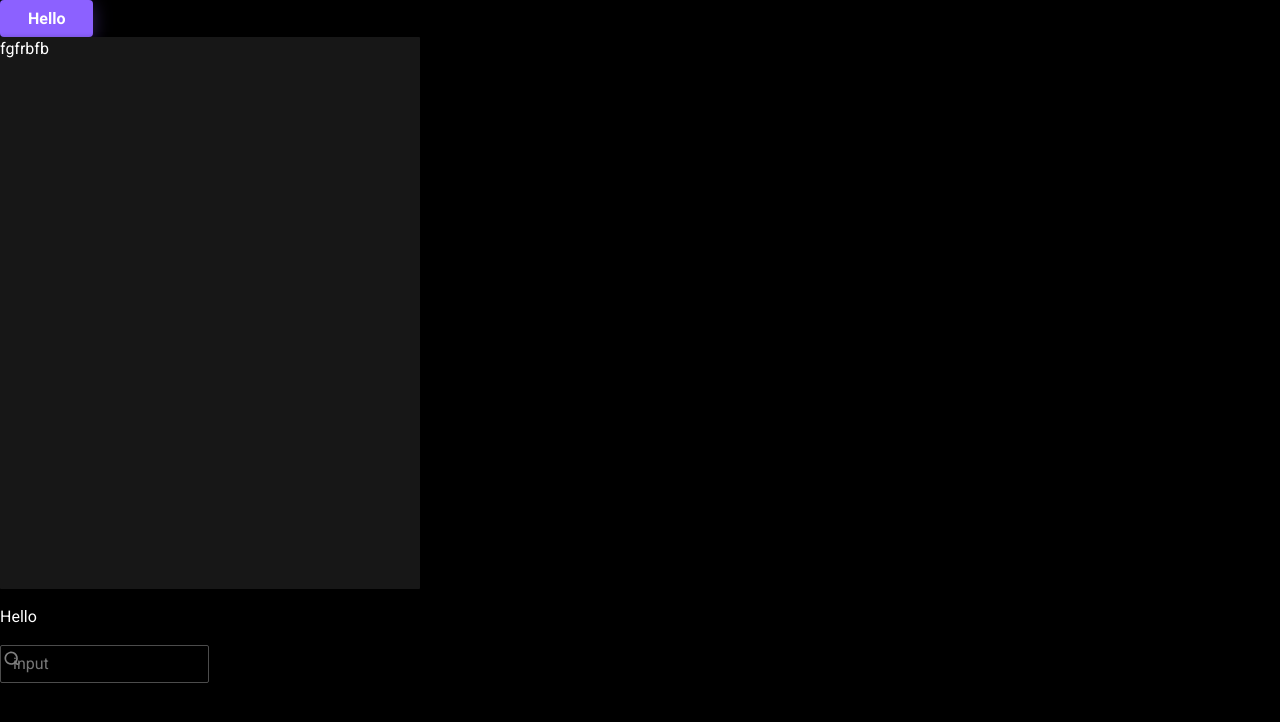
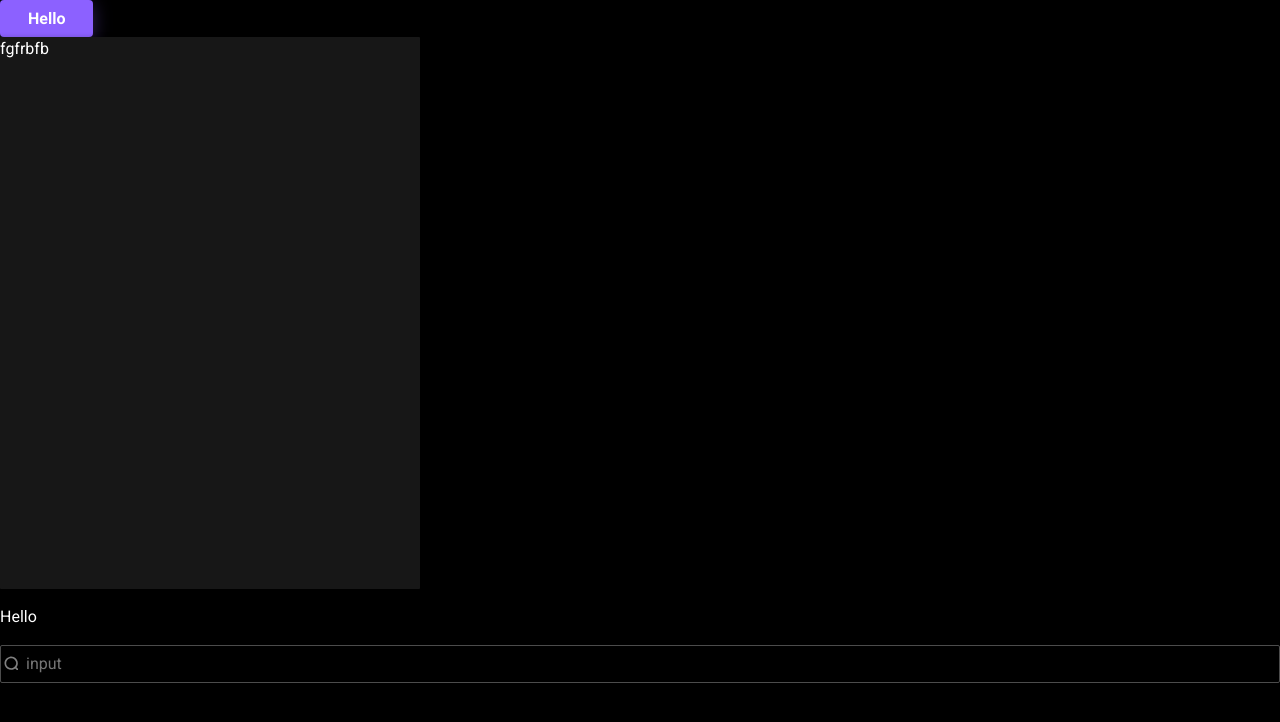
Before and after one commit to GmyryaAnastasia/flashcards, a React (Vite) app: page / in a window 1280 px wide. Shown: the top 722 px of the page. Built offline with nearby package versions, Linux system fonts and the light colour scheme.

Commit message:
add input

```diff
--- a/src/components/ui/input/input.module.scss
+++ b/src/components/ui/input/input.module.scss
@@ -1,21 +1,17 @@
 .root {
-  width: 50%;
+  width: 100%;
 }
 
 .fieldContainer {
   position: relative;
   width: 100%;
-}
-
-.label {
-  margin-bottom: 1px;
-  color: var(--color-dark-100);
-}
 
   .field {
-  position: relative;
+    display: inline-block;
 
+    width: 100%;
     padding: 6px 12px;
+
 
     font-size: 16px;
     font-weight: 400;
@@ -41,34 +37,45 @@
       border-color: var(--color-dark-300);
       outline: 1px solid var(--color-dark-300);
 
-    &.label {
-      color: var(--color-dark-300);
-    }
 
-    &:active{
+      &:active {
         border-color: var(--color-light-100);
         outline: 1px solid var(--color-light-100);
 
-      &::placeholder{
+        &::placeholder {
           color: var(--color-light-100);
         }
       }
 
-    & .search{
+      & .search {
         padding: 6px 20px;
       }
     }
 
-&.error{
+    &.error {
       border: 1px solid var(--color-dark-300);
       border-color: var(--color-danger-300);
 
-  &.errorLabel{
-    margin-bottom: 1px;
+      &::placeholder {
         color: var(--color-danger-300);
       }
     }
 
+  }
+
+  .fieldWithSearch {
+    padding: 6px 25px;
+  }
+
+}
+
+.label {
+  margin-bottom: 1px;
+  color: var(--color-dark-100);
+
+  & .disabledLabel {
+    color: var(--color-dark-300);
+  }
 }
 
 
@@ -79,8 +86,24 @@
   position: absolute;
   top: 50%;
   bottom: 50%;
-  left: 23%;
+  left: 98%;
   transform: translateY(-50%);
+
+  width: 20px;
+  height: 20px;
+  margin-right: 20px;
+  padding: 0;
+
+  background: transparent;
+  border: 0;
+  outline: 0;
+}
+
+.showSearch {
+  cursor: pointer;
+
+  position: absolute;
+  top: 23%;
 
   width: 20px;
   height: 20px;
@@ -92,28 +115,9 @@
   outline: 0;
 }
 
-.showSearchBox{
-  margin-right: 10px;
+
+.errorLabel {
+  margin-bottom: 1px;
+  line-height: 0;
+  color: var(--color-danger-300);
 }
-
-.showSearch {
-  cursor: pointer;
-
-  position: absolute;
-  top: 10%;
-
-  width: 20px;
-  height: 20px;
-  margin-right: 12px;
-  padding: 0;
-
-  background: transparent;
-  border: 0;
-  outline: 0;
-
-  &.field{
-    padding-left: 50px;
-  }
-
-
-}
--- a/src/components/ui/input/input.tsx
+++ b/src/components/ui/input/input.tsx
@@ -37,11 +37,11 @@ export const Input = ({type, placeholder, errorMessage, title, onValueChange, on
         <div className={s.root}>
             {!isSearchButtonShow &&
                 <div>
-                    <Typography variant={'body2'} className={s.label}>{title}</Typography>
+                    <Typography variant={'body2'} className={`${s.label} ${disabled? s.disabledLabel : s.label}`}>{title}</Typography>
                 </div>}
             <div className={s.fieldContainer}>
-                <input type={showPassword ? 'text' : type} placeholder={placeholder} onChange={onChangeHandler}
-                       className={`${s.field} ${errorMessage && s.error}`} disabled={disabled}/>
+                <input type={showPassword ? 'text' : type} placeholder={errorMessage?errorMessage:placeholder} onChange={onChangeHandler}
+                       className={`${s.field} ${errorMessage && s.error} ${isSearchButtonShow?s.fieldWithSearch:s.fieldWithOutSearch}`} disabled={disabled}/>
                 {isPasswordButtonShow &&
                     <button className={s.showPassword} onClick={() => setShowPassword(!showPassword)}>{showPassword ?
                         <EyeOff/> : <Eye/>}</button>}
```
Lines whose indentation alone changed are shown as unchanged.
